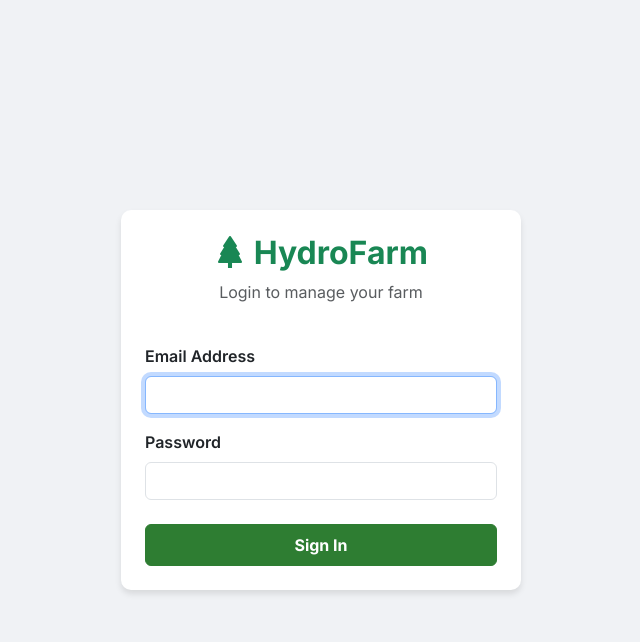
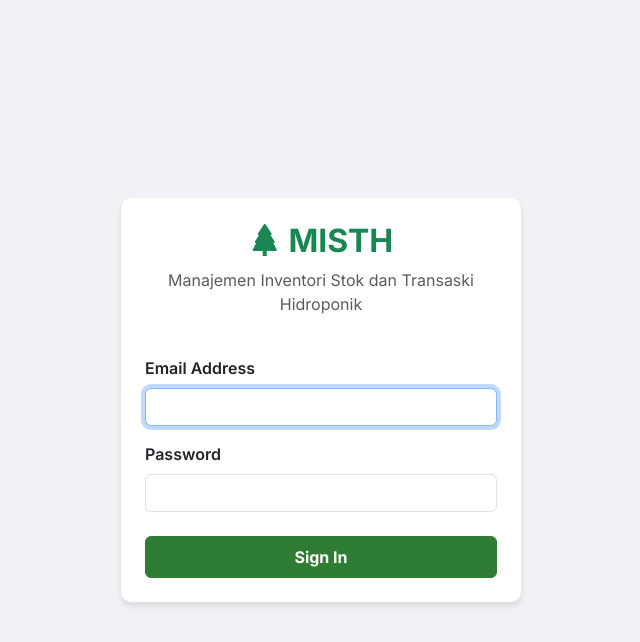
Before and after one commit to Sanrizk/misth, a Laravel app: page /login in a window 1280 px wide. Shown: the top 642 px of the page, without its empty margins (319-959 px from the left). Run offline with Laravel 12, Linux system fonts and the light colour scheme.

Commit message:
feat: change name from hydrofarm into misth

```diff
--- a/resources/views/auth/login.blade.php
+++ b/resources/views/auth/login.blade.php
@@ -37,8 +37,8 @@
 
     <div class="card login-card p-4">
         <div class="text-center mb-4">
-            <h2 class="fw-bold text-success"><i class="bi bi-tree-fill"></i> HydroFarm</h2>
-            <p class="text-muted">Login to manage your farm</p>
+            <h2 class="fw-bold text-success"><i class="bi bi-tree-fill"></i> MISTH</h2>
+            <p class="text-muted">Manajemen Inventori Stok dan Transaski Hidroponik</p>
         </div>
 
         <form method="POST" action="{{ route('login') }}">
```
